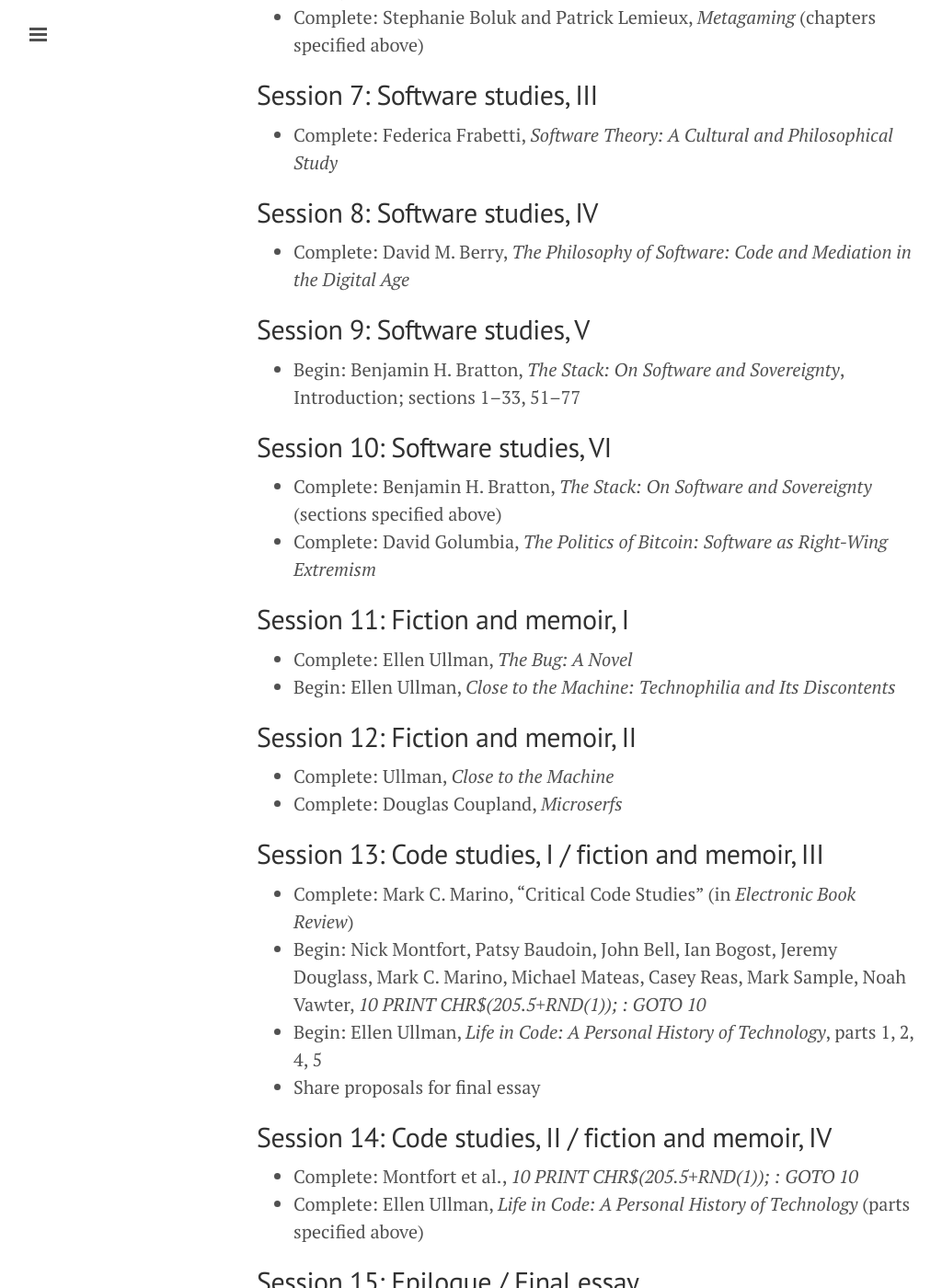
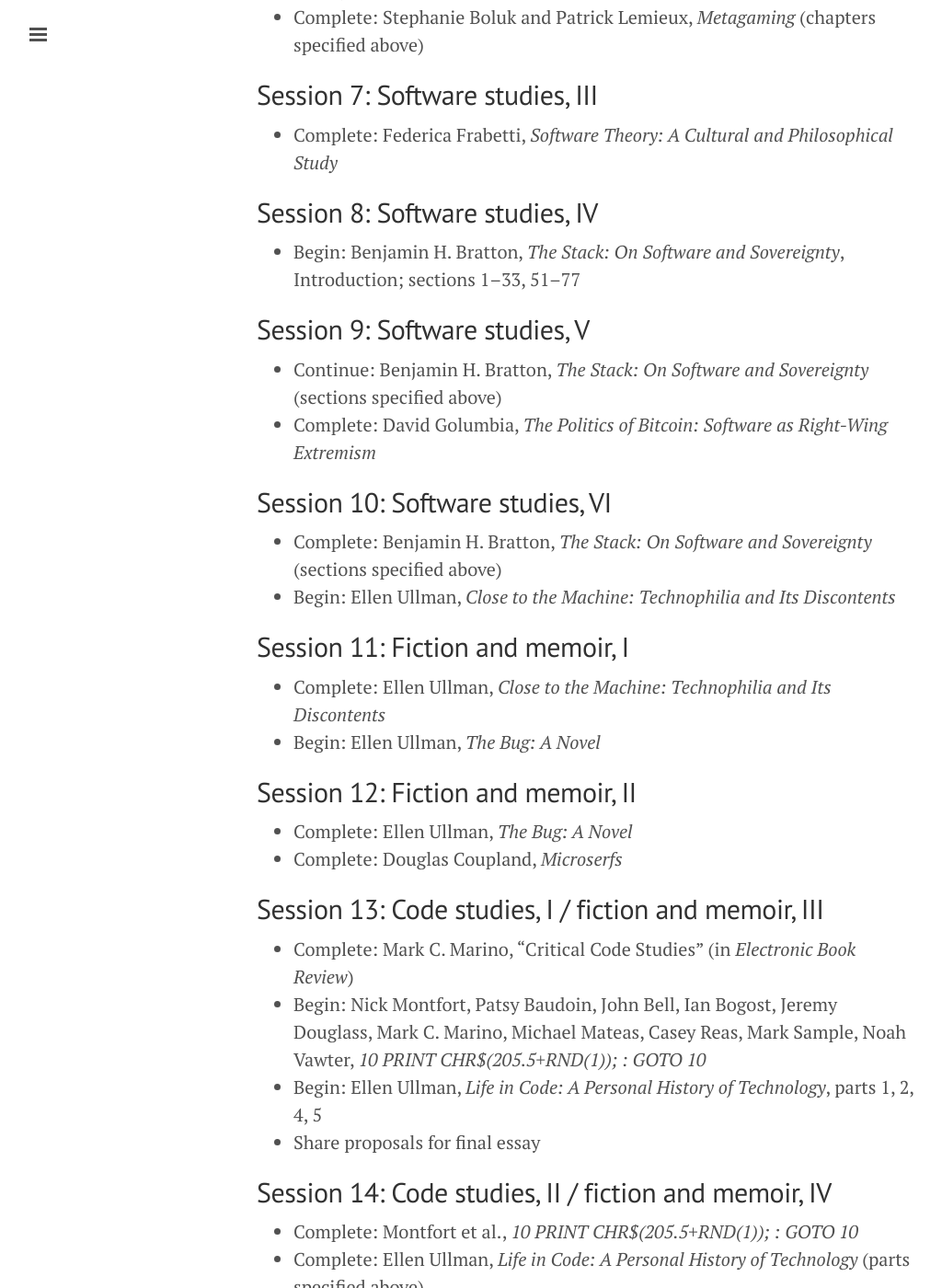
Before and after one commit to bitfragment/pscstudies, a Jekyll site: the page built from index.md, in a window 1280 px wide and 1400 px high, scrolled down 1613 px. Shown: the whole window at 92% size, without its empty margins (1-1025 px from the left). Built offline with Jekyll 4.4.1, drawn with Linux system fonts in a browser that asks for light colours.

Commit message:
Edit schedule

```diff
--- a/index.md
+++ b/index.md
@@ -41,25 +41,26 @@ Preliminary discussion and setup. Obtain the readings for session 2 promptly.
 
 ## Session 8: Software studies, IV
 
-- Complete: David M. Berry, *The Philosophy of Software: Code and Mediation in the Digital Age*
+- Begin: Benjamin H. Bratton, *The Stack: On Software and Sovereignty*, Introduction; sections 1–33, 51–77
 
 ## Session 9: Software studies, V
 
-- Begin: Benjamin H. Bratton, *The Stack: On Software and Sovereignty*, Introduction; sections 1–33, 51–77
+- Continue: Benjamin H. Bratton, *The Stack: On Software and Sovereignty* (sections specified above)
+- Complete: David Golumbia, *The Politics of Bitcoin: Software as Right-Wing Extremism*
 
 ## Session 10: Software studies, VI
 
 - Complete: Benjamin H. Bratton, *The Stack: On Software and Sovereignty* (sections specified above)
-- Complete: David Golumbia, *The Politics of Bitcoin: Software as Right-Wing Extremism*
+- Begin: Ellen Ullman, *Close to the Machine: Technophilia and Its Discontents*
 
 ## Session 11: Fiction and memoir, I
 
-- Complete: Ellen Ullman, *The Bug: A Novel*
-- Begin: Ellen Ullman, *Close to the Machine: Technophilia and Its Discontents*
+- Complete: Ellen Ullman, *Close to the Machine: Technophilia and Its Discontents*
+- Begin: Ellen Ullman, *The Bug: A Novel*
 
 ## Session 12: Fiction and memoir, II
 
-- Complete: Ullman, *Close to the Machine*
+- Complete: Ellen Ullman, *The Bug: A Novel*
 - Complete: Douglas Coupland, *Microserfs*
 
 ## Session 13: Code studies, I / fiction and memoir, III
```
